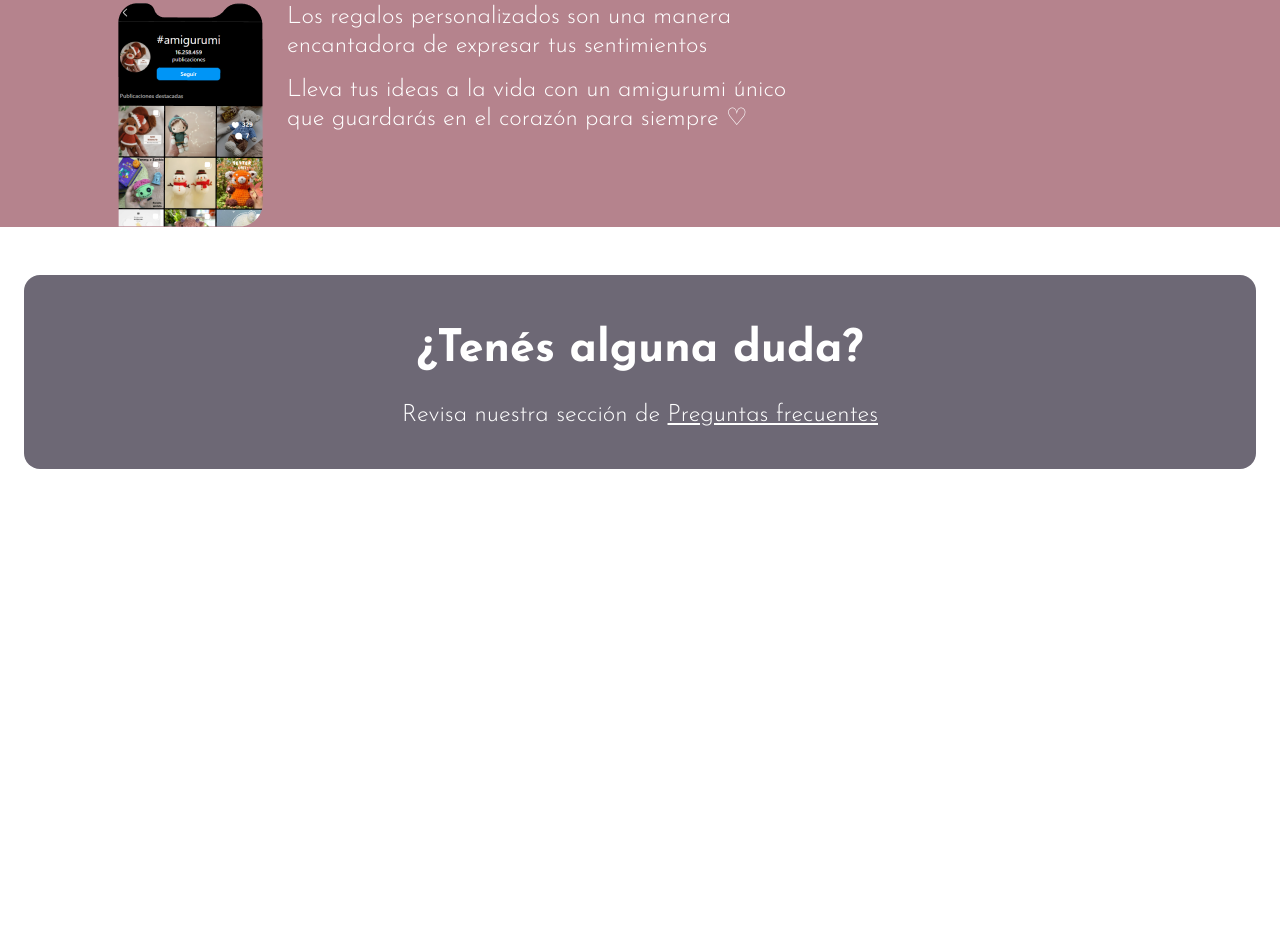
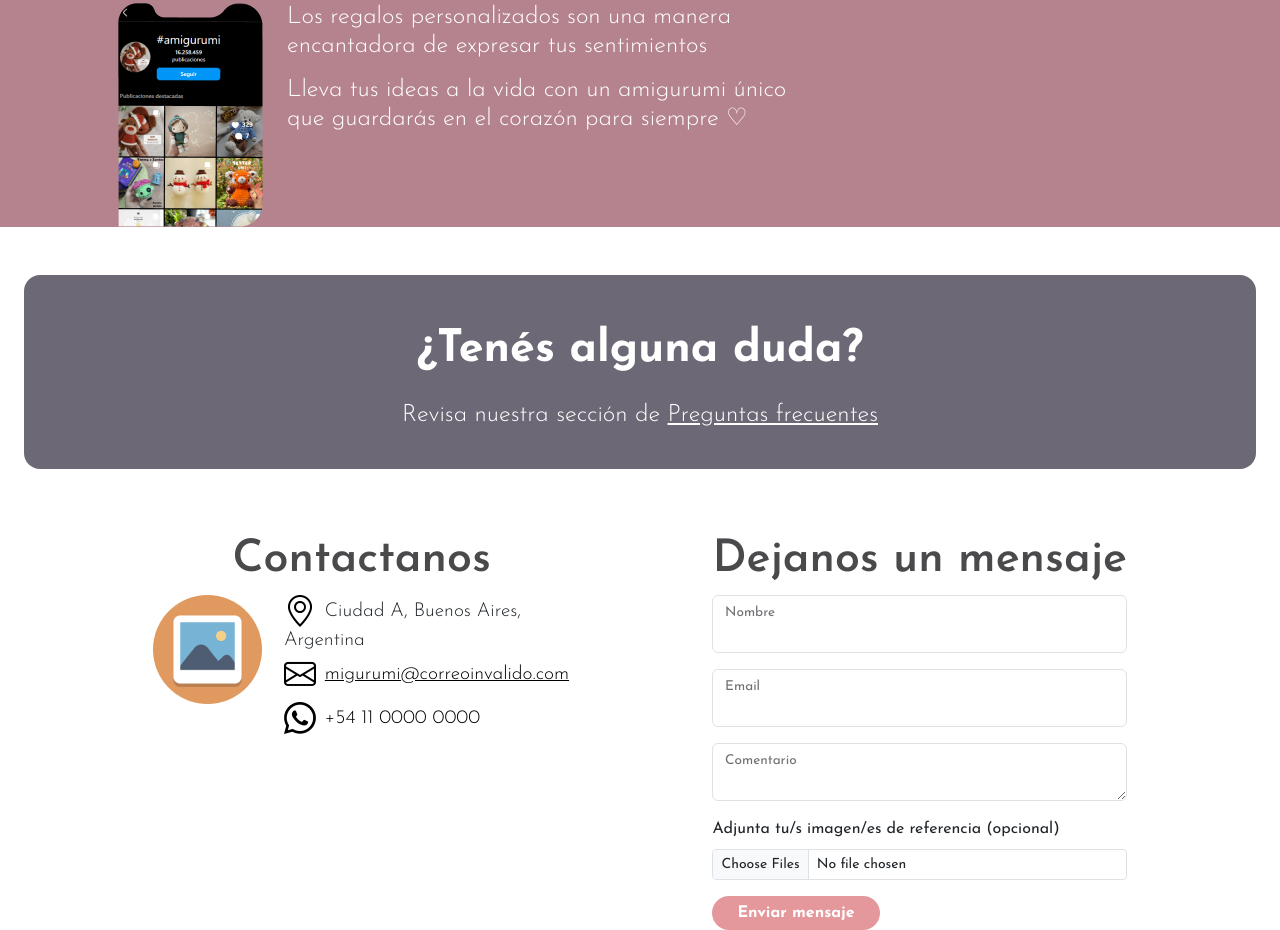
Before and after one commit to sheidiz/tienda-migurumi, a plain HTML site: page index.html in a window 1280 px wide. Shown: the part 2195-3125 px from the top of the page. Before the commit the page ends 2680 px from the top, so only its background shows below. Drawn offline with nearby package versions, Linux system fonts and the light colour scheme.

Commit message:
feat: agregar seccion footer

```diff
--- a/css/style.css
+++ b/css/style.css
@@ -19,6 +19,9 @@
 }
 .text-secondary-color{
     color: var(--secondary-color);
+}
+.bg-primary-color{
+    background-color: var(--primary-color);
 }
 .bg-secondary-color{
     background-color: var(--secondary-color);
@@ -73,6 +76,10 @@ h2{
     padding: 0 1.1rem!important;
     text-wrap:wrap;
 }
+#contactanos span, #contactanos a{
+    font-size: 1.2rem;
+    text-wrap: balance;
+}
 @media (min-width: 768px){
     #banner h1{
         font-size: 3.5rem;
--- a/index.html
+++ b/index.html
@@ -6,6 +6,7 @@
     <meta name="viewport" content="width=device-width, initial-scale=1.0">
     <link href="https://cdn.jsdelivr.net/npm/bootstrap@5.3.2/dist/css/bootstrap.min.css" rel="stylesheet"
         integrity="sha384-T3c6CoIi6uLrA9TneNEoa7RxnatzjcDSCmG1MXxSR1GAsXEV/Dwwykc2MPK8M2HN" crossorigin="anonymous">
+    <link rel="stylesheet" href="https://cdn.jsdelivr.net/npm/bootstrap-icons@1.11.1/font/bootstrap-icons.css">
     <link rel="stylesheet" href="./css/style.css">
     <title>Tienda Migurumi</title>
 </head>
@@ -134,6 +135,52 @@
             <h2 class="pb-3 fw-bold">¿Tenés alguna duda?</h2>
             <p class="px-3 fw-light">Revisa nuestra sección de <a class="text-white" href="">Preguntas frecuentes</a></p>
         </section>
+        <footer>
+            <div class="container d-flex flex-column flex-lg-row justify-content-around">
+                <section id="contactanos" class="mt-5">
+                    <h2 class="text-grey text-center">Contactanos</h2>
+                    <div class="container mx-3 mx-lg-0 d-flex flex-row justify-content-evenly">
+                        <div class="col-3">
+                            <img src="./assets/img/logo.png" alt="Logo Migurumi">
+                        </div>
+                        <div class="col-8 d-flex flex-column fw-light lh-1">
+                            <div class="row ms-lg-2 mb-2 d-inline-block">
+                                <i class="p-0 bi bi-geo-alt align-middle" style="font-size: 2rem; color: black;"></i>
+                                <span class="ps-1">Ciudad A, Buenos Aires, Argentina</span>
+                            </div>
+                            <div class="row ms-lg-2 mb-2 d-inline-block">
+                                <i class="p-0 bi bi-envelope align-middle" style="font-size: 2rem; color: black;"></i> <a class="ps-1 text-black" href="mailto:migurumi@correo.invalido">migurumi@correoinvalido.com</a>
+                            </div>
+                            <div class="row ms-lg-2 d-inline-block">
+                                <i class="p-0 bi bi-whatsapp align-middle" style="font-size: 2rem; color: black;"></i> <a class="ps-1 text-black text-decoration-none" href="">+54 11 0000 0000</a>
+                            </div>
+                        </div>
+                </div>
+                </section>
+                <section id="dejanos-un-mensaje" class="mt-5 mx-4">
+                <h2 class="text-grey text-center">Dejanos un mensaje</h2>
+                <form action="">
+                    <div class="form-floating mb-3">
+                        <input type="text" class="form-control" id="form-nombre">
+                        <label for="form-nombre">Nombre</label>
+                    </div>
+                    <div class="form-floating mb-3">
+                        <input type="email" class="form-control" id="form-email">
+                        <label for="form-email">Email</label>
+                    </div>
+                    <div class="form-floating">
+                        <textarea class="form-control"id="form-comentario"></textarea>
+                        <label for="form-comentario">Comentario</label>
+                    </div>
+                    <div class="my-3">
+                        <label for="form-archivos" class="form-label">Adjunta tu/s imagen/es de referencia (opcional)</label>
+                        <input class="form-control form-control-sm" id="formFileSm" type="file" multiple>
+                    </div>
+                    <button class="btn bg-primary-color rounded-pill text-white fw-bold text-decoration-none px-4 py-1" type="submit">Enviar mensaje</button>
+                </form>
+                </section>
+            </div>
+        </footer>
     </main>
     <script src="https://cdn.jsdelivr.net/npm/bootstrap@5.3.2/dist/js/bootstrap.bundle.min.js"
         integrity="sha384-C6RzsynM9kWDrMNeT87bh95OGNyZPhcTNXj1NW7RuBCsyN/o0jlpcV8Qyq46cDfL"
```
Also changed, not shown: assets/img/logo.png (added).
